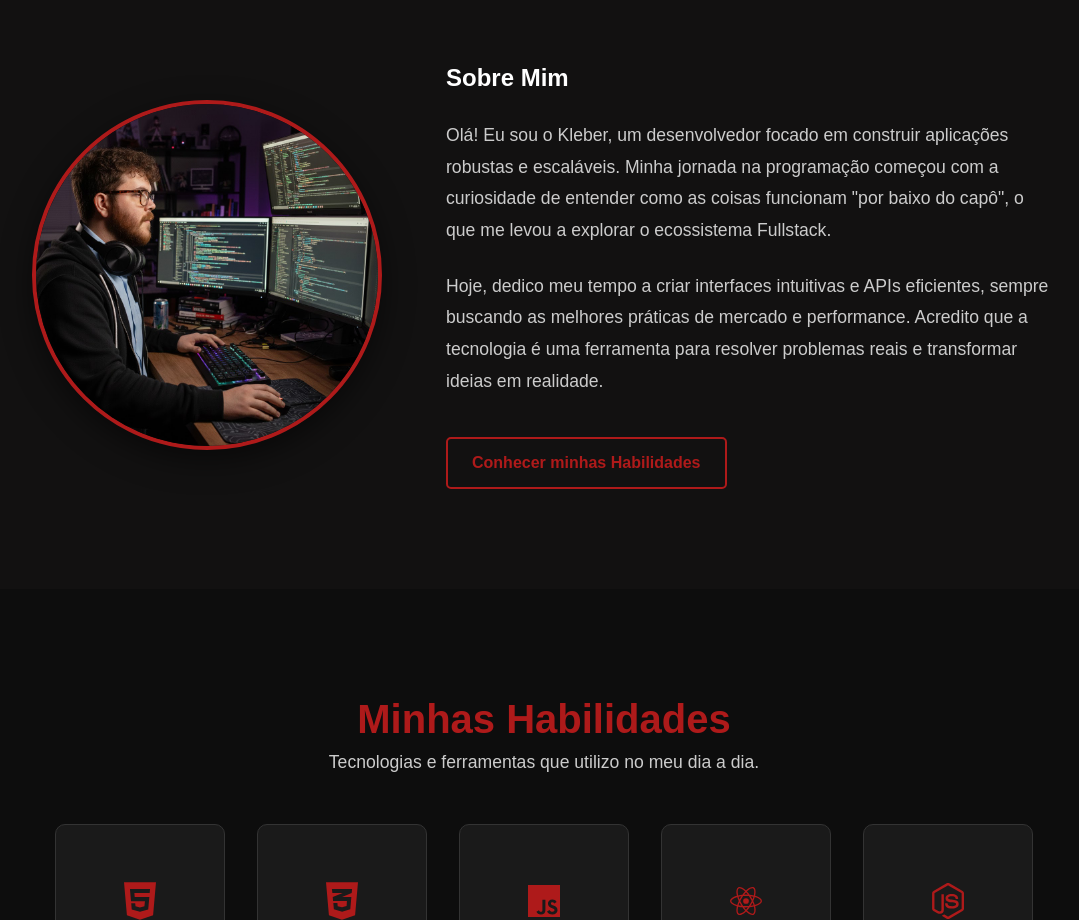
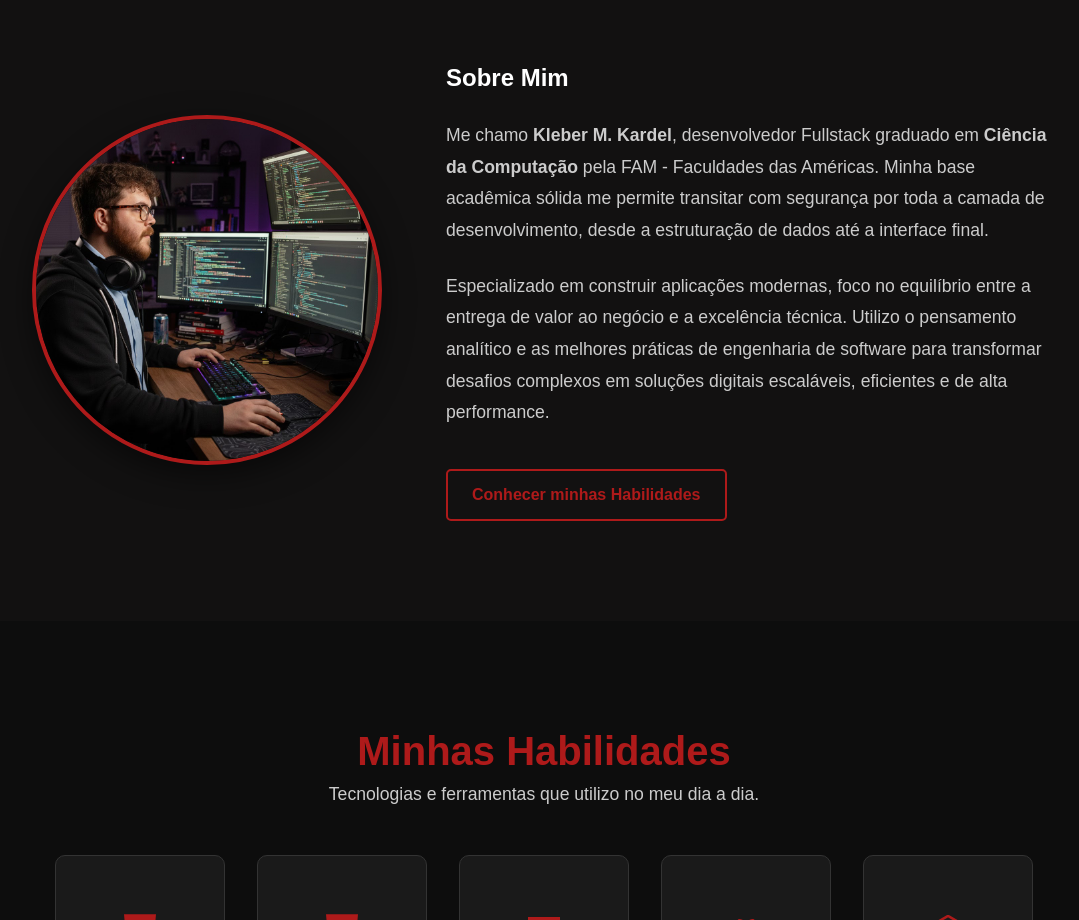
Before and after one commit to klebermkardel/portfolio, a React (Vite) app: page / in a window 1280 px wide. Shown: the part 840-1760 px from the top of the page, without its empty margins (96-1175 px from the left). Built offline with nearby package versions, Linux system fonts and the light colour scheme.

Commit message:
refactor: Atualiza texto da seção about

```diff
--- a/src/components/About.jsx
+++ b/src/components/About.jsx
@@ -16,14 +16,16 @@ const About = () => {
                 <div className="about-text">
                     <h2 className="section-title">Sobre Mim</h2>
                     <p>
-                        Olá! Eu sou o Kleber, um desenvolvedor focado em construir aplicações robustas e escaláveis.
-                        Minha jornada na programação começou com a curiosidade de entender como as coisas funcionam "por baixo do capô",
-                        o que me levou a explorar o ecossistema Fullstack.
+                        Me chamo <strong>Kleber M. Kardel</strong>, desenvolvedor Fullstack graduado em
+                        <strong> Ciência da Computação</strong> pela FAM - Faculdades das Américas.
+                        Minha base acadêmica sólida me permite transitar com segurança por toda a camada de
+                        desenvolvimento, desde a estruturação de dados até a interface final.
                     </p>
                     <p>
-                    Hoje, dedico meu tempo a criar interfaces intuitivas e APIs eficientes, sempre buscando
-                    as melhores práticas de mercado e performance. Acredito que a tecnologia é uma ferramenta
-                    para resolver problemas reais e transformar ideias em realidade.
+                        Especializado em construir aplicações modernas, foco no equilíbrio entre a entrega
+                        de valor ao negócio e a excelência técnica. Utilizo o pensamento analítico e as
+                        melhores práticas de engenharia de software para transformar desafios complexos em
+                        soluções digitais escaláveis, eficientes e de alta performance.
                     </p>
                     <a href="#habilidades" className="btn-secondary">
                         Conhecer minhas Habilidades
```
